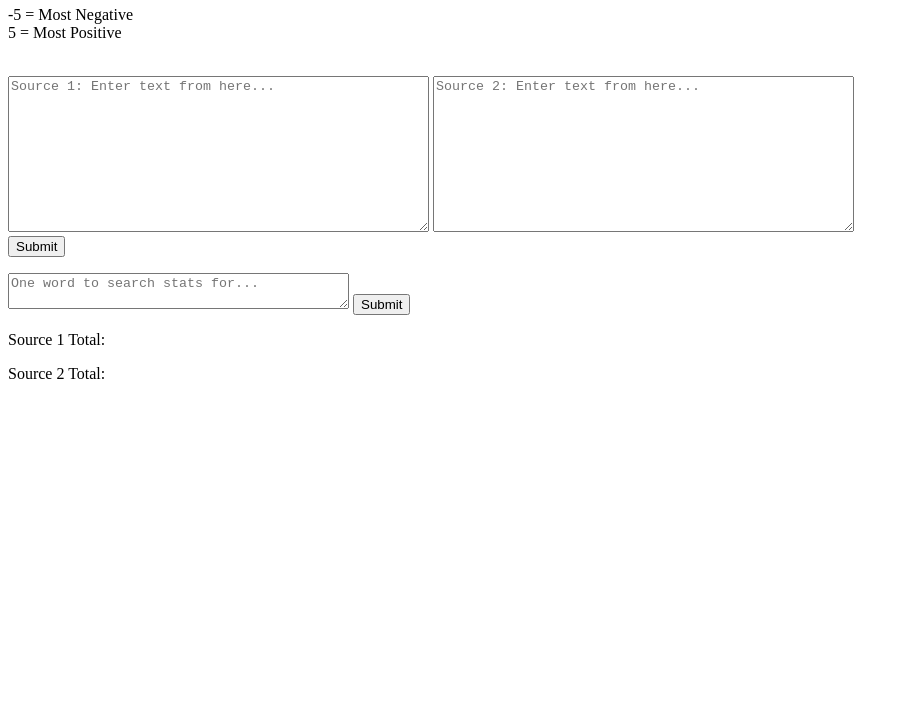
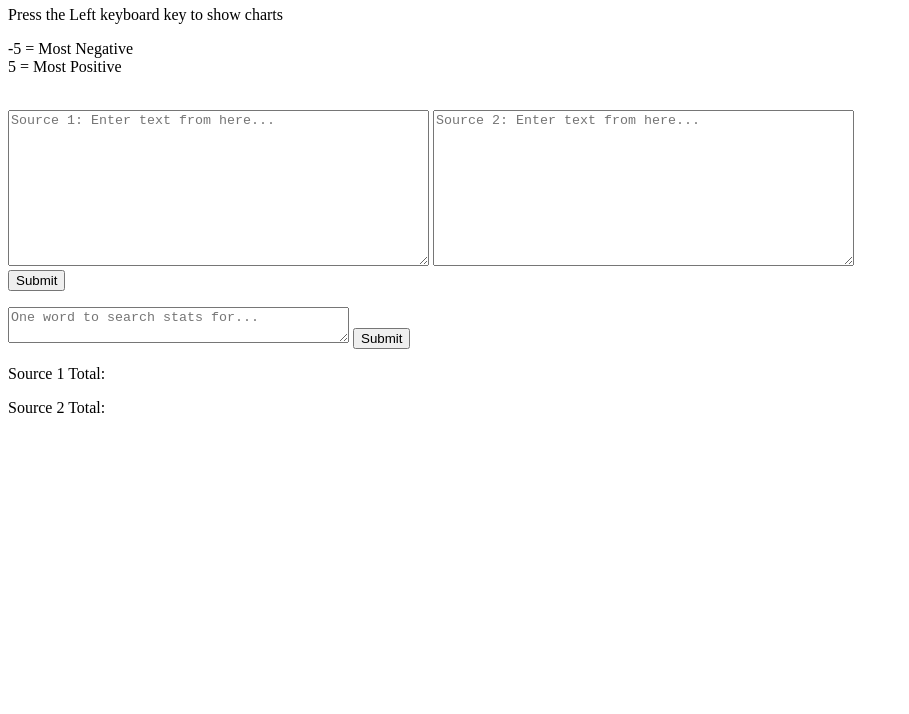
Before and after one commit to zjrobinson90/sentimentAnalysis, a plain HTML site: page index.html in a window 1280 px wide. Shown: the part 60-774 px from the top of the page, without its empty margins (0-909 px from the left). Drawn offline with nearby package versions, Linux system fonts and the light colour scheme.

Commit message:
added instructions I forgot about making the charts

```diff
--- a/index.html
+++ b/index.html
@@ -19,6 +19,7 @@ Search for the frequency of a user selected word (box for user input, search thr
 
 <body>
 	<h1>Sentiment Analysis Test</h1>
+	<p>Press the Left keyboard key to show charts<br>
 	<p>-5 = Most Negative<br>
 		5 = Most Positive<br></p>
 
```
